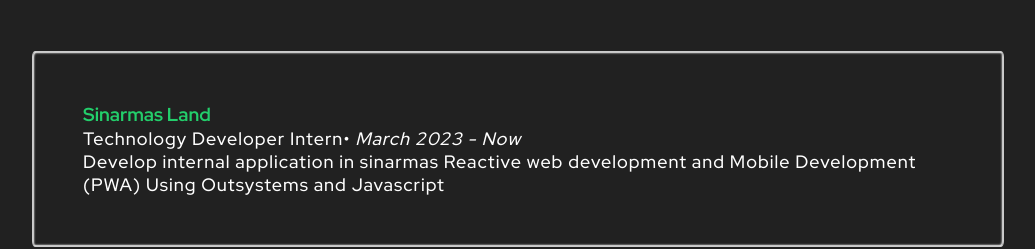
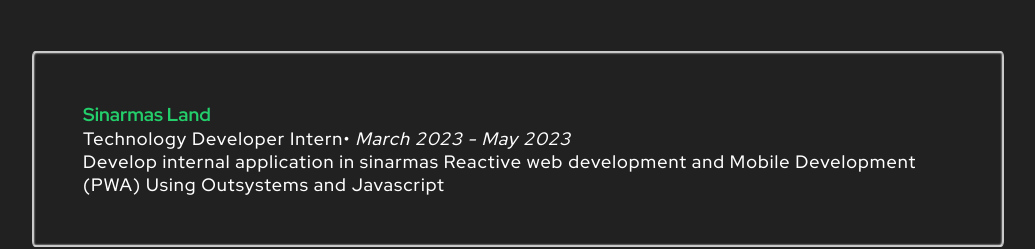
Before and after one commit to dzoxploit/didinnuryahya-web, a React (Create React App) app: page / in a window 1280 px wide. Shown: the part 1449-1698 px from the top of the page, without its empty margins (118-1153 px from the left). Built offline with nearby package versions, Linux system fonts and the light colour scheme.

Commit message:
Update Work.tsx

```diff
--- a/src/components/Work/Work.tsx
+++ b/src/components/Work/Work.tsx
@@ -28,7 +28,7 @@
                   <h3>Sinarmas Land</h3>
                   <p className="info">
                     Technology Developer Intern<span>&bull;</span>{" "}
-                    <em className="date">March 2023 - Now</em>
+                    <em className="date">March 2023 - May 2023</em>
                   </p>
                   <p>
                     Develop internal application in sinarmas Reactive web
```
